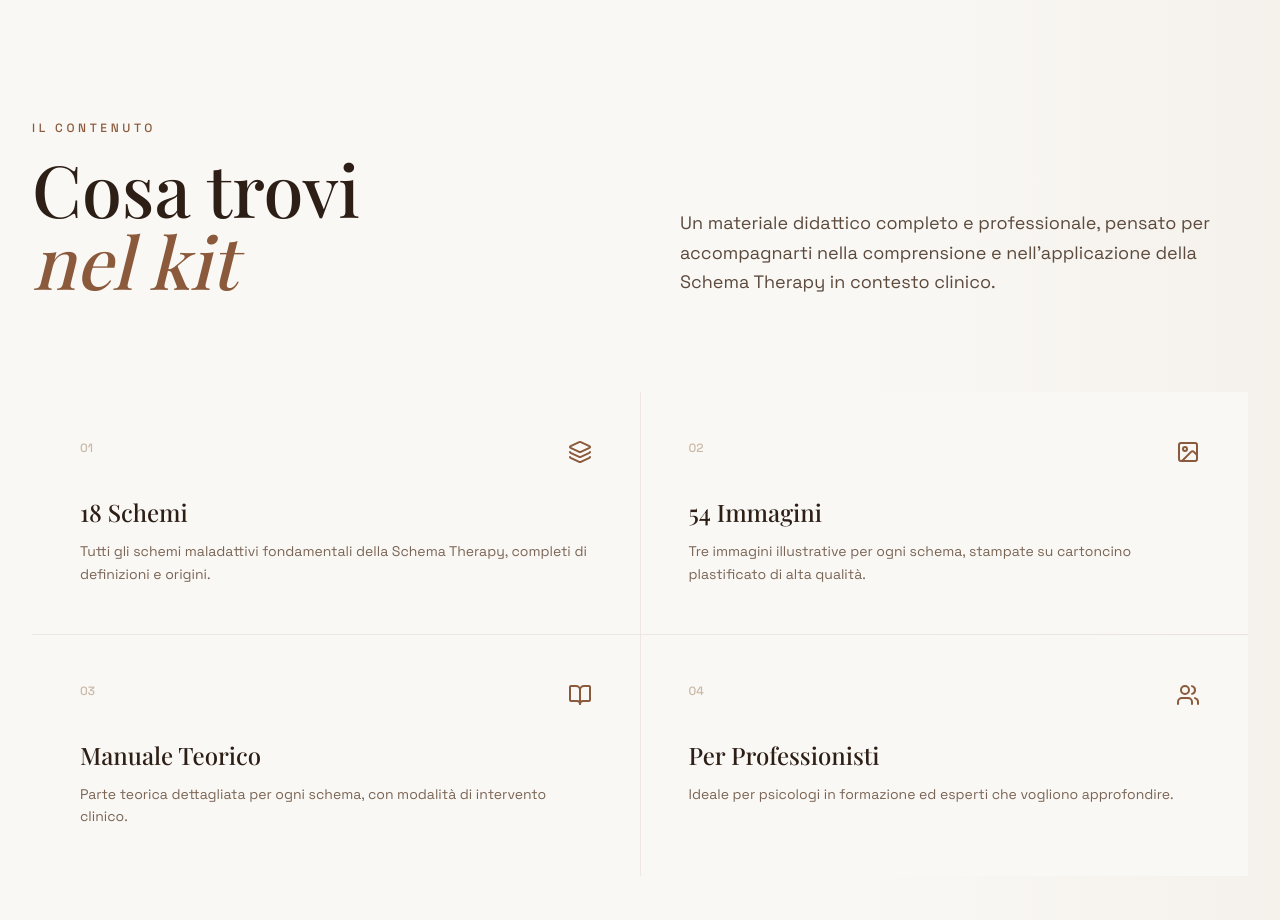
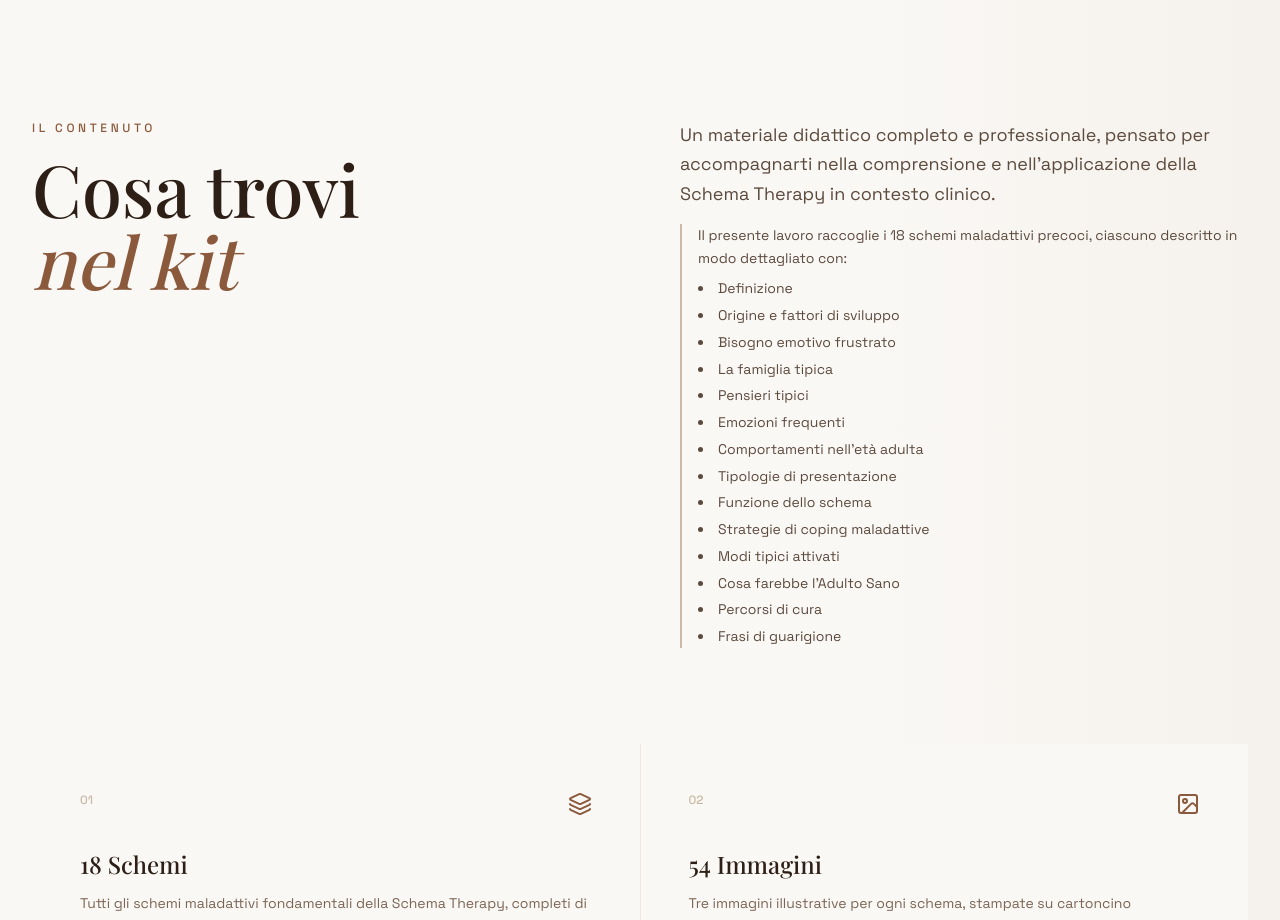
Before and after one commit to eltonbrahja/schema-therapy, a React (Vite) app: page / in a window 1280 px wide. Shown: the part 840-1760 px from the top of the page. Built offline with nearby package versions, Linux system fonts and the light colour scheme; a web font is replaced by a local one.

Commit message:
aggiunta testo

```diff
--- a/src/sections/Product.tsx
+++ b/src/sections/Product.tsx
@@ -6,25 +6,29 @@ const features = [
     icon: Layers,
     number: '01',
     title: '18 Schemi',
-    description: 'Tutti gli schemi maladattivi fondamentali della Schema Therapy, completi di definizioni e origini.',
+    description:
+      'Tutti gli schemi maladattivi fondamentali della Schema Therapy, completi di definizioni e origini.',
   },
   {
     icon: Image,
     number: '02',
     title: '54 Immagini',
-    description: 'Tre immagini illustrative per ogni schema, stampate su cartoncino plastificato di alta qualità.',
+    description:
+      'Tre immagini illustrative per ogni schema, stampate su cartoncino plastificato di alta qualità.',
   },
   {
     icon: BookOpen,
     number: '03',
     title: 'Manuale Teorico',
-    description: 'Parte teorica dettagliata per ogni schema, con modalità di intervento clinico.',
+    description:
+      'Parte teorica dettagliata per ogni schema, con modalità di intervento clinico.',
   },
   {
     icon: Users,
     number: '04',
     title: 'Per Professionisti',
-    description: 'Ideale per psicologi in formazione ed esperti che vogliono approfondire.',
+    description:
+      'Ideale per psicologi in formazione ed esperti che vogliono approfondire.',
   },
 ];
 
@@ -88,17 +92,44 @@ export function Product() {
               <span className="block italic text-[#8b5a3c]">nel kit</span>
             </h2>
           </div>
-          <div className="flex items-end">
+
+          <div className="flex flex-col justify-end gap-4">
             <p
               className={`text-lg text-[#5c4a3d] leading-relaxed transition-all duration-700 delay-200 ${
                 isVisible ? 'opacity-100 translate-y-0' : 'opacity-0 translate-y-8'
               }`}
             >
               Un materiale didattico completo e professionale, pensato per accompagnarti
-              nella comprensione e nell'applicazione della Schema Therapy in contesto clinico.
+              nella comprensione e nell&apos;applicazione della Schema Therapy in contesto
+              clinico.
             </p>
 
-
+            <div
+              className={`border-l-2 border-[#8b5a3c]/40 pl-4 text-sm text-[#5c4a3d] leading-relaxed transition-all duration-700 delay-300 ${
+                isVisible ? 'opacity-100 translate-y-0' : 'opacity-0 translate-y-8'
+              }`}
+            >
+              <p className="mb-2">
+                Il presente lavoro raccoglie i 18 schemi maladattivi precoci, ciascuno
+                descritto in modo dettagliato con:
+              </p>
+              <ul className="space-y-1 list-disc list-inside">
+                <li>Definizione</li>
+                <li>Origine e fattori di sviluppo</li>
+                <li>Bisogno emotivo frustrato</li>
+                <li>La famiglia tipica</li>
+                <li>Pensieri tipici</li>
+                <li>Emozioni frequenti</li>
+                <li>Comportamenti nell’età adulta</li>
+                <li>Tipologie di presentazione</li>
+                <li>Funzione dello schema</li>
+                <li>Strategie di coping maladattive</li>
+                <li>Modi tipici attivati</li>
+                <li>Cosa farebbe l’Adulto Sano</li>
+                <li>Percorsi di cura</li>
+                <li>Frasi di guarigione</li>
+              </ul>
+            </div>
           </div>
         </div>
 
@@ -113,7 +144,9 @@ export function Product() {
               style={{ transitionDelay: `${300 + index * 100}ms` }}
             >
               <div className="flex items-start justify-between mb-8">
-                <span className="text-xs text-[#c9b8a5] font-medium">{feature.number}</span>
+                <span className="text-xs text-[#c9b8a5] font-medium">
+                  {feature.number}
+                </span>
                 <feature.icon className="w-6 h-6 text-[#8b5a3c] group-hover:scale-110 transition-transform" />
               </div>
               <h3 className="font-display text-2xl text-[#2d1f16] mb-3 group-hover:text-[#8b5a3c] transition-colors">
@@ -160,8 +193,6 @@ export function Product() {
                 </div>
               ))}
             </div>
-
-
           </div>
         </div>
       </div>
```
